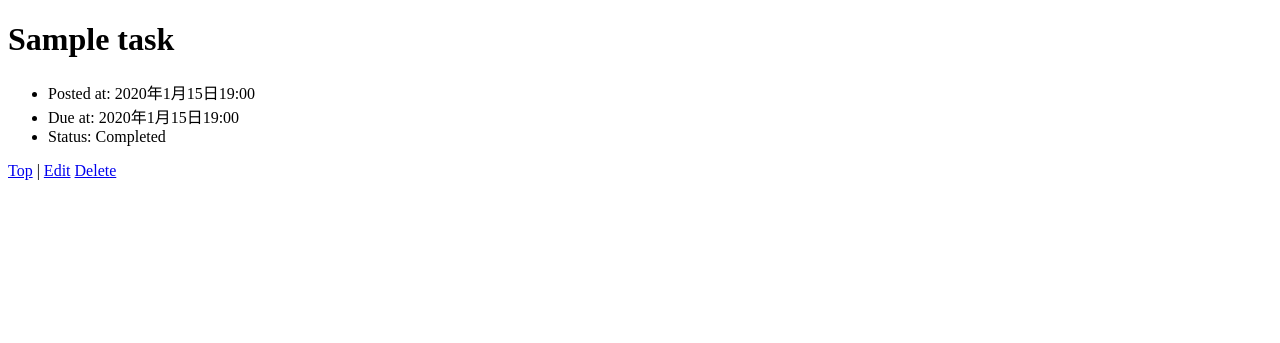
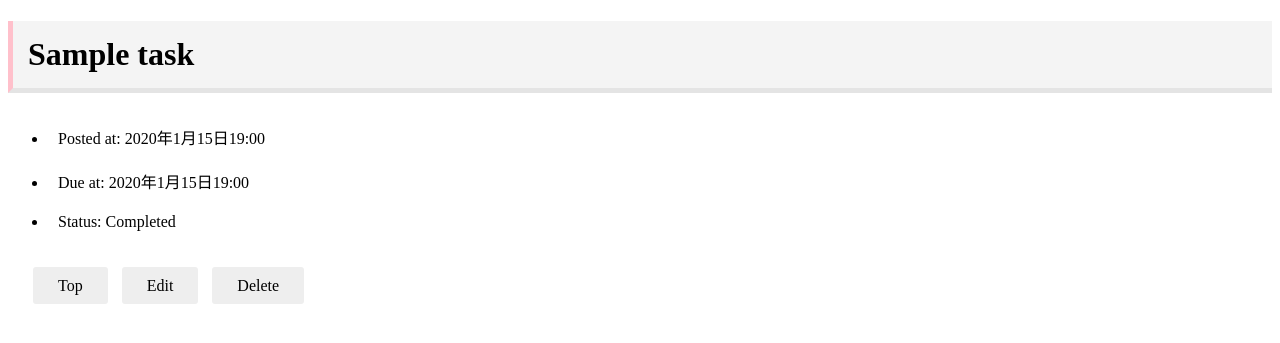
Before and after one commit to s1F102200491/django-test-exercise, a Django app: page /1/ in a window 1280 px wide. Shown: the top 343 px of the page. Run offline with Django 4.2, Linux system fonts and the light colour scheme; tables that the repository leaves empty hold one stand-in row (values such as "Sample post").

Commit message:
detailにcssを追加

```diff
--- /dev/null
+++ b/todo/static/detail.css
@@ -0,0 +1,38 @@
+h1 {
+    border-left: solid pink 5px;
+    border-bottom: solid #e4e4e4 5px;
+    padding: 15px;
+    background-color: #f4f4f4;
+}
+
+li {
+    padding: 10px;
+}
+
+a {
+    background: #eee;
+    border-radius: 3px;
+    position: relative;
+    justify-content: space-around;
+    align-items: center;
+    margin: 5px;
+    max-width: 280px;
+    padding: 10px 25px;
+    color: black;
+    transition: 0.3s ease-in-out;
+    font-weight: 500;
+    text-decoration: none;
+}
+
+a:hover {
+    background: pink;
+    color: #FFF;
+}
+
+a:hover:after {
+    border-color: #FFF;
+}
+
+.button {
+    padding: 20px;
+}
--- a/todo/templates/todo/detail.html
+++ b/todo/templates/todo/detail.html
@@ -6,6 +6,7 @@
     <title>To Do Application</title>
     <meta charset="UTF-8">
     <meta name="author" content="INIAD">
+    <link rel="stylesheet" type="text/css" href="../../static/detail.css">
   </head>
 
   <body>
@@ -22,10 +23,10 @@
       {% endif %}
     </ul>
 
-    <div>
+    <div class="button">
       <a href="{% url 'index' %}">Top</a>
 
-      | <a href="{% url 'update' task.id %}">Edit</a>
+      <a href="{% url 'update' task.id %}">Edit</a>
 
       <a href="{% url 'delete' task.id %}">Delete</a>
 
```
